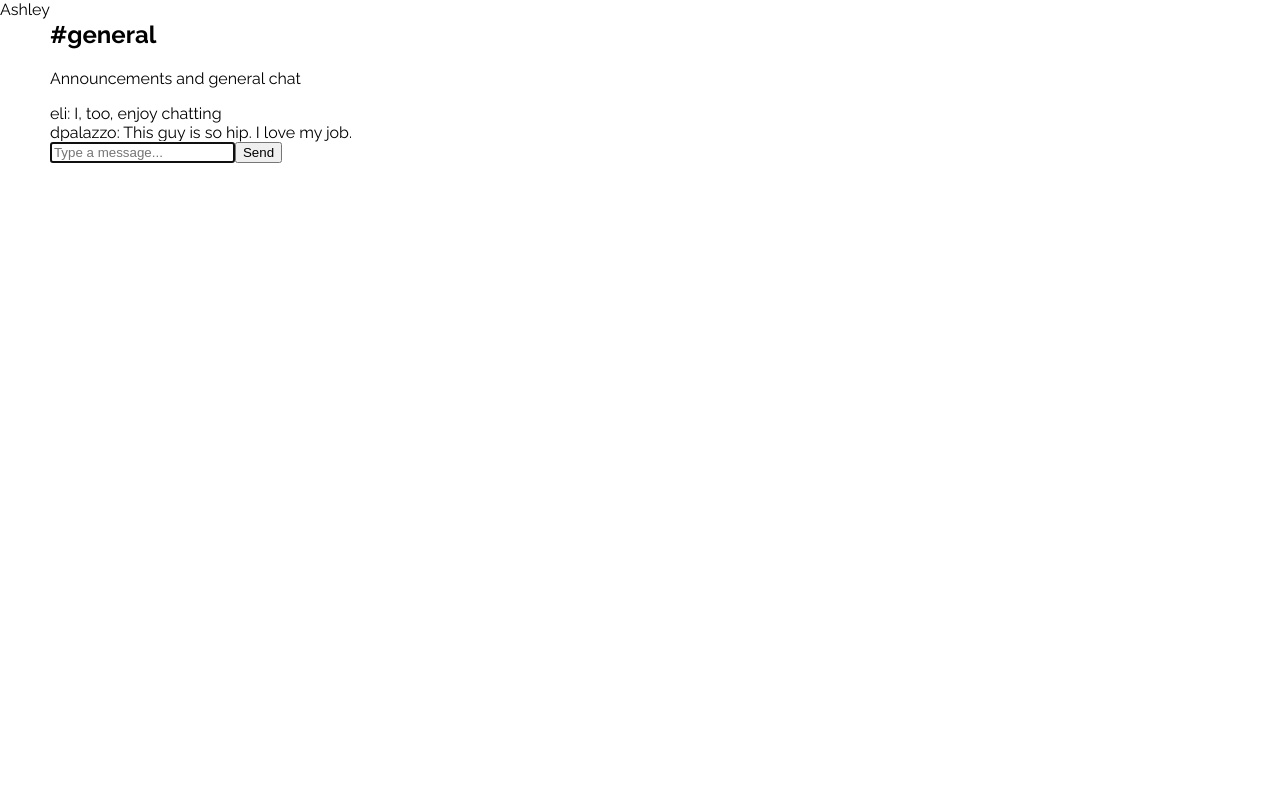
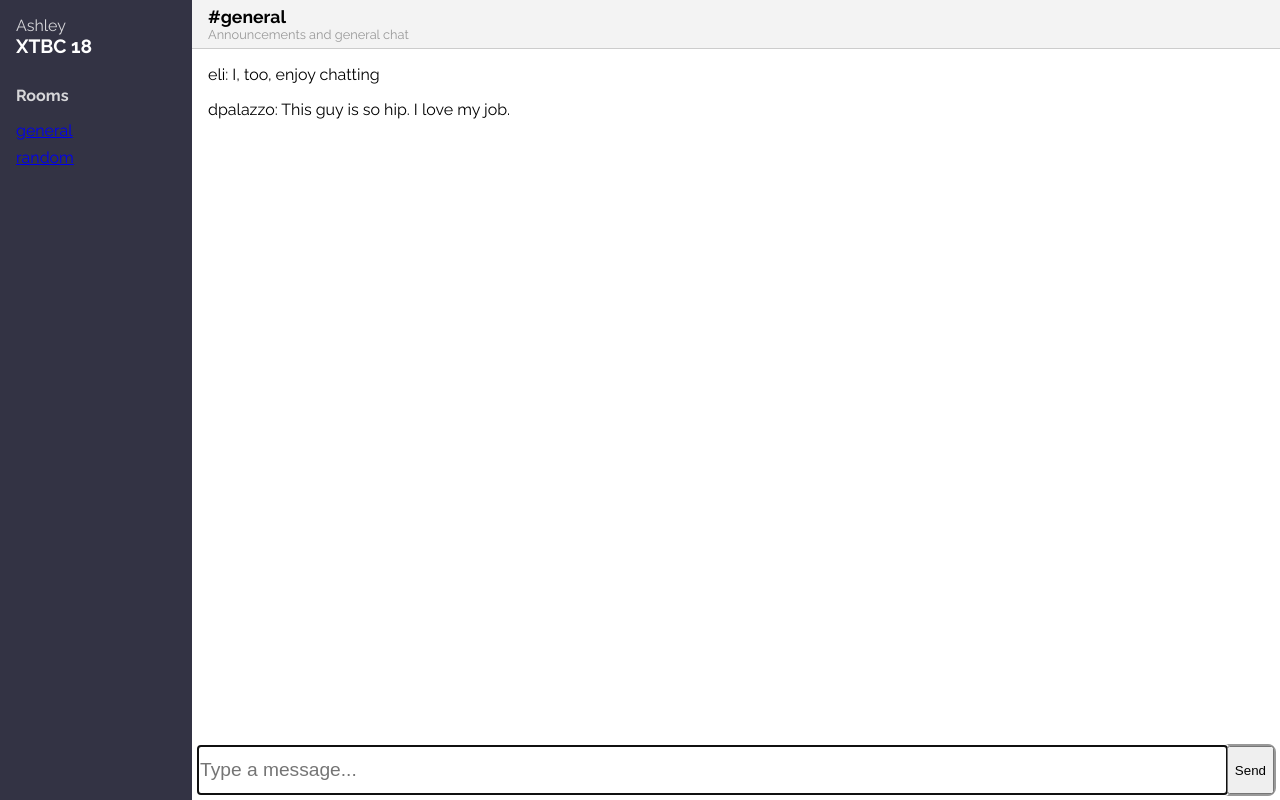
Before and after one commit to AshleyStauffer/Chatarang, a React (Create React App) app: page / in a window 1280 px wide. Built offline with nearby package versions, Linux system fonts and the light colour scheme.

Commit message:
Add styles to general chat page

```diff
--- a/src/Chat.js
+++ b/src/Chat.js
@@ -42,7 +42,7 @@ class Chat extends Component {
 
     render() {
         return (
-            <div className="Chat">
+            <div className="Chat" style={styles}>
                 <ChatHeader />
                 <MessageList messages={this.state.messages} />
                 <MessageForm addMessage={this.addMessage} />
@@ -51,4 +51,9 @@ class Chat extends Component {
     }
 }
 
+const styles = {
+    flex: '1',
+    display: 'flex',
+    flexDirection: 'column',
+}
 export default Chat
--- a/src/ChatHeader.js
+++ b/src/ChatHeader.js
@@ -2,13 +2,32 @@ import React from 'react'
 
 const ChatHeader = () => {
     return (
-        <header className="ChatHeader">
+        <header className="ChatHeader" style={styles.chatHeader}>
             <div className="roomInfo">
-                <h2>#general</h2>
-                <p>Announcements and general chat</p>
+                <h2 style={styles.h2}>#general</h2>
+                <p style={styles.p}>Announcements and general chat</p>
             </div>
         </header>
     )
 }
 
+const styles = {
+    chatHeader: {
+        backgroundColor: '#f3f3f3',
+        borderBottom: '1px solid #ccc',
+        height: '3rem',
+        padding: '0 1rem',
+        display: 'flex',
+        alignItems: 'center',
+    },
+    h2: {
+        fontSize: '1.1rem',
+        margin: '0',
+    },
+    p: {
+        color: '#999',
+        margin: '0',
+        fontSize: '0.8rem',
+    }
+}
 export default ChatHeader
--- a/src/Message.js
+++ b/src/Message.js
@@ -2,10 +2,21 @@ import React from 'react'
 
 const Message = (props) => {
     return (
-        <div className="Message">
+        <div className="Message" style={styles.message}>
             {props.message.user.displayName}: {props.message.body}
         </div>
     )
 }
 
+const styles = {
+    message: {
+        display: 'flex',
+        marginTop: '1rem',
+        padding: '0 1rem',
+    },
+    details: {
+        flex: '1',
+        paddingLeft: '0.5rem',
+    },
+}
 export default Message
--- a/src/MessageForm.js
+++ b/src/MessageForm.js
@@ -20,6 +20,7 @@ class MessageForm extends Component {
             <form
                 className="MessageForm"
                 onSubmit={this.handleSubmit}
+                style={styles.messageForm}
             >
                 <input
                     autoFocus
@@ -29,8 +30,9 @@ class MessageForm extends Component {
                     placeholder="Type a message..."
                     value={this.state.body}
                     onChange={this.handleChange}
+                    style={styles.input}
                 />
-                <button type="submit">
+                <button type="submit" style={styles.button}>
                     Send
                 </button>
             </form>
@@ -38,4 +40,40 @@ class MessageForm extends Component {
     }
 }
 
+const styles = {
+    messageForm: {
+        backgroundColor: 'white',
+        height: '3rem',
+        display: 'flex',
+        alignItems: 'stretch',
+        border: '2px solid #999',
+        borderRadius: '0.5rem',
+        margin: '0.25rem',
+        padding:' 0',
+    },
+    chatIcon: {
+        display: 'flex',
+        borderRadius: '0.5rem',
+        alignItems: 'center',
+        backgroundColor: 'white',
+        color: '#ccc',
+        padding: '0 0.5rem',
+        fontSize: '1.2rem',
+    },
+    input: {
+        flex: '1',
+        fontSize: '1.2rem',
+        border: '0',
+    },
+    buton: {
+        fontSize: '1.5rem',
+        backgroundColor: '#1A8FE3',
+        color: 'white',
+        paddingLeft: '1rem',
+        paddingRight: '1rem',
+        borderTopRightRadius: '0.5rem',
+        borderBottomRightRadius: '0.5rem',
+        border: '1px solid white',
+    },
+}
 export default MessageForm
--- a/src/MessageList.js
+++ b/src/MessageList.js
@@ -4,7 +4,7 @@ import Message from './Message'
 
 const MessageList = (props) => {
     return (
-        <div className="MessageList">
+        <div className="MessageList" style={styles.messageList}>
             {
                  props.messages.map(msg => (
                     <Message message={msg} key={msg.id} />
@@ -14,4 +14,18 @@ const MessageList = (props) => {
     )
 }
 
+const styles = {
+    messageList: {
+        backgroundColor: 'white',
+        flex: '1',
+        paddingBottom: '1rem',
+        overflowY: 'scroll',
+    },
+    roomAnnouncement: {
+        padding: '2rem 1rem',
+    },
+    h3: {
+        fontSize: '1.5rem',
+    },
+}
 export default MessageList
--- a/src/Sidebar.js
+++ b/src/Sidebar.js
@@ -2,10 +2,56 @@ import React from 'react'
 
 const Sidebar = (props) => {
     return (
-        <div className="Sidebar">
-            {props.user.displayName}
-        </div>
+        <aside className="Sidebar" style={styles.sidebar}>
+      <div className="UserInfo" style={styles.children}>
+        <div className="Avatar"></div>
+        <div className="user">{props.user.displayName}</div>
+        <a href="#">
+          <i className="fas fa-sign-out-alt"></i>
+        </a>
+      </div>
+      <h1 style={styles.h1}>XTBC 18</h1>
+      <nav className="RoomList" style={styles.children}>
+        <h2 style={styles.roomListH2}>Rooms</h2>
+        <ul style={styles.roomListUl}>
+          <li style={styles.roomListLi}><a href="#">general</a></li>
+          <li style={styles.roomListLi}><a href="#">random</a></li>
+        </ul>
+      </nav>
+    </aside>
     )
 }
 
+const styles = {
+    sidebar: {
+        backgroundColor: '#333344',
+        color: 'rgba(255, 255, 255, 0.8)',
+        width: '12rem',
+        padding: '1rem 0',
+        display: 'flex',
+        flexDirection: 'column',
+    },
+
+    children: {
+        padding: '0 1rem',
+    },
+
+    h1: {
+        color: 'white',
+        fontSize: '1.2rem',
+        marginTop: '0',
+        padding: '0 1rem',
+    },
+    roomListH2: {
+        fontSize: '1rem',
+    },
+    roomListUl: {
+        listStyle: 'none',
+        marginLeft: '0',
+        paddingLeft: '0',
+    },
+    roomListLi: {
+        marginBottom: '0.5rem',
+    },
+}
 export default Sidebar
```
Also changed, not shown: src/README.md (added).
